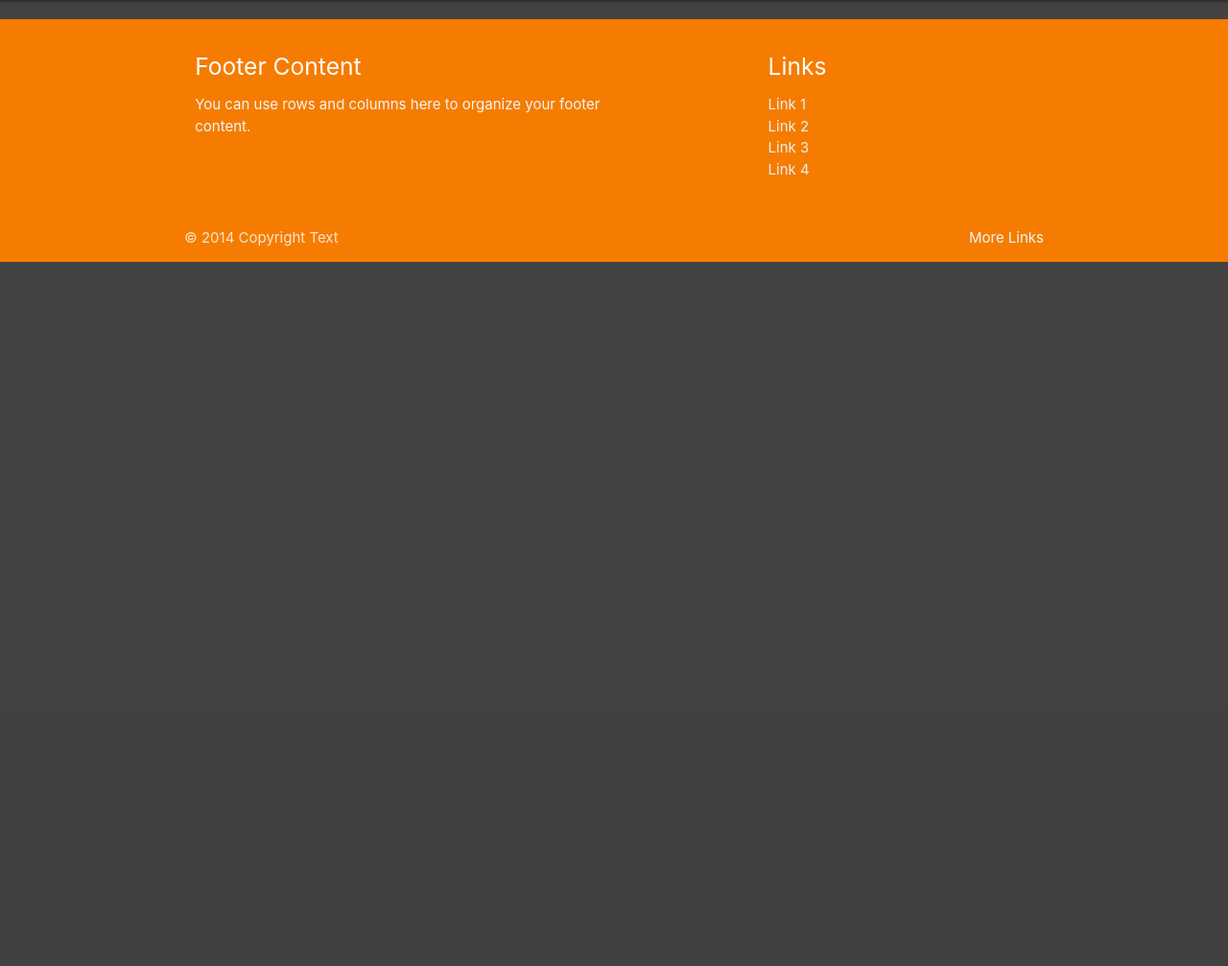
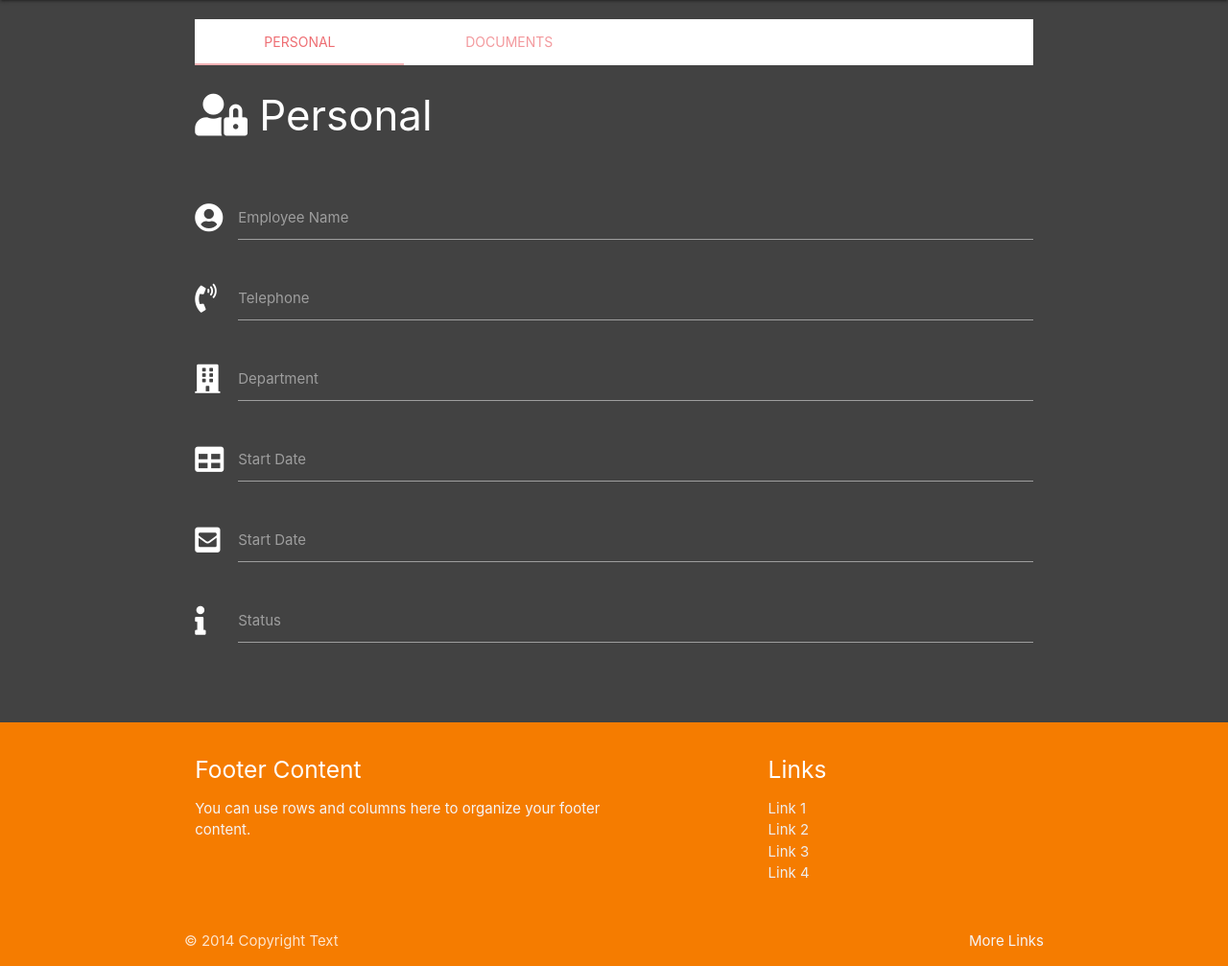
Before and after one commit to Code-Institute-Submissions/JoseMachado-CE-Smarty, a Flask app: template templates/add_employee.html in a window 1280 px wide. Shown: the part 64-1071 px from the top of the page at 96% size. Before the commit the page ends 337 px from the top, so only its background shows below. Run offline with Flask 2, Linux system fonts and the light colour scheme; the template is opened without the code that fills it, so the values that code supplies are empty; some libraries are stand-ins or nearby versions.

Commit message:
Updated the add_employee file adding a document and personal areas to page

```diff
--- a/app.py
+++ b/app.py
@@ -92,6 +92,11 @@ def logout():
     return redirect(url_for('login'))
 
 
+@app.route('/add_employee')
+def add_employee():
+    return render_template('add_employee.html')
+
+
 if __name__ == "__main__":
     app.run(host=os.environ.get("IP"),
             port=int(os.environ.get("PORT")),
--- a/static/css/style.css
+++ b/static/css/style.css
@@ -51,7 +51,6 @@
     color: #f57c00;
 }
 
-.solid-border {
-    border: solid 1px orange;
-    padding: 2px;
+.documents-title {
+    margin-bottom: 5%;
 }
--- a/static/js/script.js
+++ b/static/js/script.js
@@ -3,5 +3,7 @@
 $(document).ready(function () {
     $(".sidenav").sidenav();
     $(".collapsible").collapsible();
+    $('.tabs').tabs();
+    $('input#input_text, textarea#textarea2').characterCounter();
 
 });
--- a/templates/add_employee.html
+++ b/templates/add_employee.html
@@ -1,5 +1,90 @@
 {% extends 'base.html' %}
 {% block content %}
+<div class="container">
+    <div class="row">
+        <div class="col s12">
+            <ul class="tabs">
+                <li class="tab col s3"><a class="active" href="#personal">Personal</a></li>
+                <li class="tab col s3"><a href="#documents">Documents</a></li>
+            </ul>
+        </div>
+        <div id="personal" class="col s12">
+            <h3 class="white-text documents-title"><span><i class="fas fa-user-lock white-text"></i> Personal</span></h3>
+            <div class="row">
+                <form class="col s12" method="POST" action="">
+                    <div class="row">
+                        <div class="input-field col s12">
+                            <i class="fas fa-user-circle prefix white-text text-darken-4"></i>
+                            <input id="icon_prefix" type="text" class="validate">
+                            <label for="icon_prefix">Employee Name</label>
+                        </div>
 
+                        <div class="input-field col s12">
+                            <i class="fas fa-phone-volume prefix white-text text-darken-4"></i>
+                            <input id="icon_telephone" type="tel" class="validate">
+                            <label for="icon_telephone">Telephone</label>
+                        </div>
+                        <div class="input-field col s12">
+                            <i class="fas fa-building prefix white-text text-darken-4"></i>
+                            <input id="icon_department" type="tel" class="validate">
+                            <label for="icon_department">Department</label>
+                        </div>
+                        <div class="input-field col s12">
+                            <i class="fas fa-table prefix white-text text-darken-4"></i>
+                            <input id="icon_start" type="tel" class="validate">
+                            <label for="icon_start">Start Date</label>
+                        </div>
+                        <div class="input-field col s12">
+                            <i class="fas fa-envelope-square prefix white-text text-darken-4"></i>
+                            <input id="icon_email" type="tel" class="validate">
+                            <label for="icon_email">Start Date</label>
+                        </div>
+                        <div class="input-field col s12">
+                            <i class="fas fa-info prefix white-text text-darken-4"></i>
+                            <input id="icon_status" type="tel" class="validate">
+                            <label for="icon_status">Status</label>
+                        </div>
+                    </div>
+                </form>
+            </div>
+        </div>
+        <div id="documents" class="col s12">
+            <h3 class="white-text documents-title"><span><i class="fas fa-file white-text"></i> Documents</span></h3>
+            <form action="#">
+                <div class="file-field input-field">
+                    <div class="btn orange darken-2">
+                        <span><i class="fas fa-file-upload"></i> Upload</span>
+                        <input type="file" multiple>
+                    </div>
+                    <div class="file-path-wrapper">
+                        <input class="file-path validate" type="text" placeholder="Upload one or more files">
+                    </div>
+                </div>
+            </form>
+            <form action="#">
+                <div class="file-field input-field">
+                    <div class="btn orange darken-2">
+                        <span><i class="fas fa-file-upload"></i> Upload</span>
+                        <input type="file" multiple>
+                    </div>
+                    <div class="file-path-wrapper">
+                        <input class="file-path validate" type="text" placeholder="Upload one or more files">
+                    </div>
+                </div>
+            </form>
+            <form action="#">
+                <div class="file-field input-field">
+                    <div class="btn orange darken-2">
+                        <span><i class="fas fa-file-upload"></i> Upload</span>
+                        <input type="file" multiple>
+                    </div>
+                    <div class="file-path-wrapper">
+                        <input class="file-path validate" type="text" placeholder="Upload one or more files">
+                    </div>
+                </div>
+            </form>
+        </div>
+    </div>
+</div>
 
 {% endblock %}
--- a/templates/base.html
+++ b/templates/base.html
@@ -27,7 +27,7 @@
                     <li><a href="{{ url_for('get_employees') }}">Home</a></li>
                     {% if session.user %}
                     <li><a href="{{ url_for('profile', username=session['user']) }}">Profile</a></li>
-                    <li><a href="#">New Employee</a></li>
+                    <li><a href="{{ url_for('add_employee') }}">New Employee</a></li>
                     <li><a href="#">Departments</a></li>
                     <li><a href="{{ url_for('logout') }}">Log out</a></li>
                     {% else %}
@@ -46,7 +46,7 @@
             <li><a href="{{ url_for('get_employees') }}">Home</a></li>
             {% if session.user %}
             <li><a href="{{ url_for('profile', username=session['user']) }}">Profile</a></li>
-            <li><a href="#">New Employee</a></li>
+            <li><a href="{{ url_for('add_employee') }}">New Employee</a></li>
             <li><a href="#">Departments</a></li>
             <li><a href="{{ url_for('logout') }}">Log out</a></li>
             {% else %}
```
